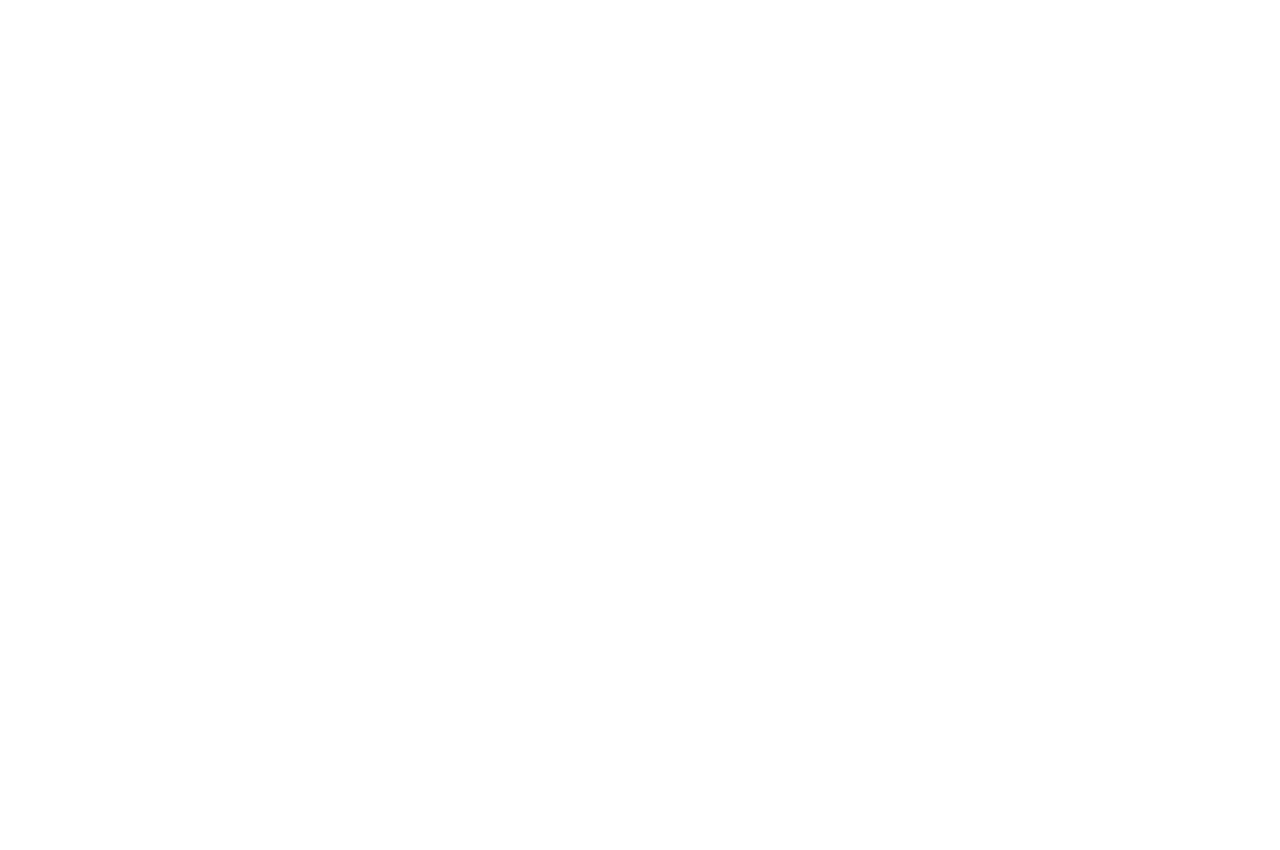
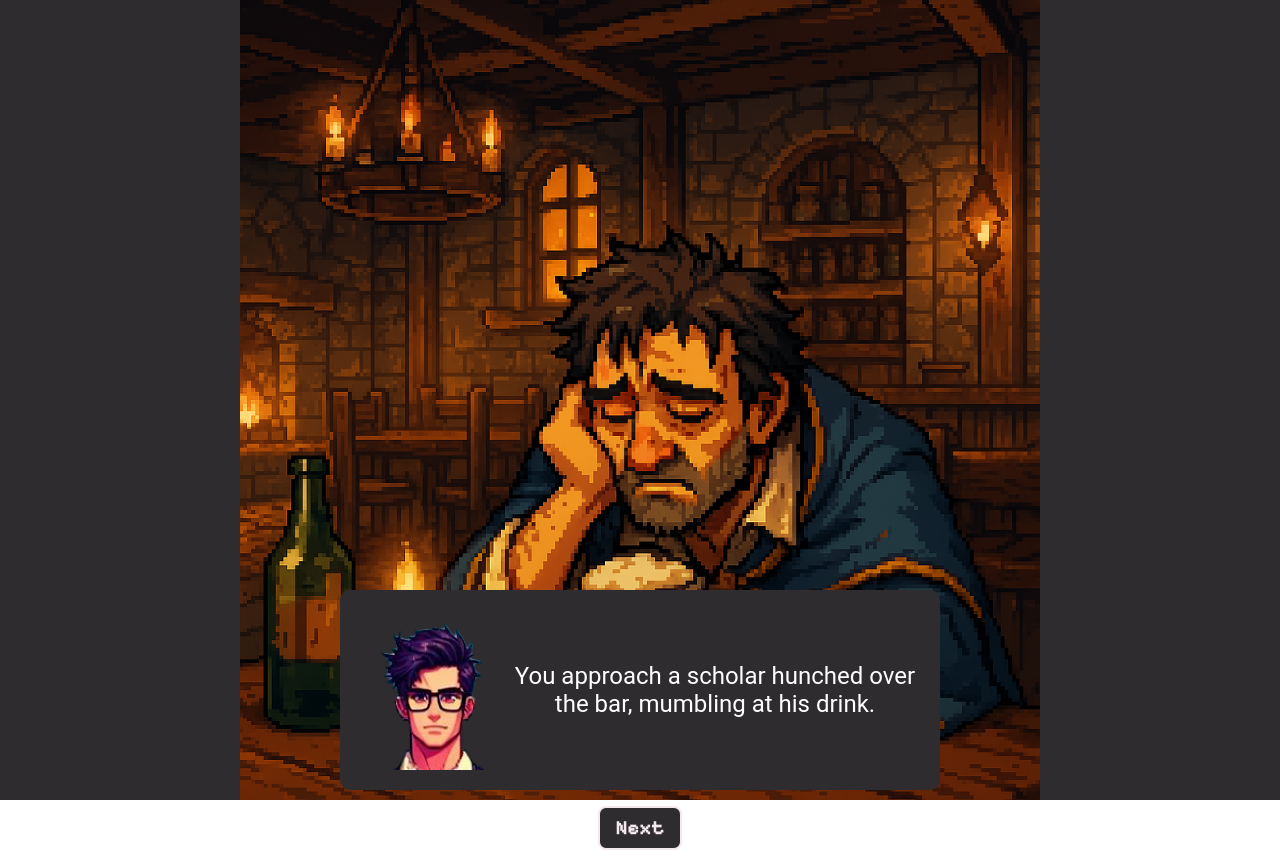
Before and after one commit to Dattele/SwoleHeroReborn, a React (Create React App) app: page /bronzebell/ironhide/drunk-scholar in a window 1280 px wide. Before the commit this address had no page. Before the commit the page ends 800 px from the top, so only its background shows below. Built offline with nearby package versions, Linux system fonts and the light colour scheme.

Commit message:
Finished IronHide Inn and Tavern after setting up the Tough Guy and Drunk Scholar scenes

```diff
--- a/src/App.jsx
+++ b/src/App.jsx
@@ -17,6 +17,8 @@ import IronHide from './Components/FantasyWorldScreen/Components/Bronzebell/Iron
 import Bartender from './Components/FantasyWorldScreen/Components/Bronzebell/IronHide/Components/Bartender';
 import TrainingGrounds from './Components/FantasyWorldScreen/Components/Bronzebell/TrainingGrounds';
 import RizzAndBits from './Components/FantasyWorldScreen/Components/Bronzebell/RizzAndBits/RizzAndBits';
+import DrunkScholar from './Components/FantasyWorldScreen/Components/Bronzebell/IronHide/Components/DrunkScholar';
+import ToughGuy from './Components/FantasyWorldScreen/Components/Bronzebell/IronHide/Components/ToughGuy';
 
 export default function App() {
   return (
@@ -37,6 +39,8 @@ export default function App() {
           <Route path='/bronzebell/rizz-and-bits' element={<RizzAndBits />} />
           <Route path='/bronzebell/ironhide' element={<IronHide />} />
           <Route path='/bronzebell/ironhide/lisa' element={<Bartender />} />
+          <Route path='/bronzebell/ironhide/drunk-scholar' element={<DrunkScholar />} />
+          <Route path='/bronzebell/ironhide/local-tough-guy' element={<ToughGuy />} />
           <Route path='/bronzebell/training' element={<TrainingGrounds />} />
         </Routes>
       </Router>
--- /dev/null
+++ b/src/Components/FantasyWorldScreen/Components/Bronzebell/IronHide/Components/Components.scss
@@ -0,0 +1,6 @@
+.Drunk-Scholar-Screen,
+.Tough-Guy-Screen {
+  .Text-Box {
+    margin-top: 40rem;
+  }
+}
--- a/src/Components/FantasyWorldScreen/Components/Bronzebell/IronHide/Components/DrunkScholar.jsx
+++ b/src/Components/FantasyWorldScreen/Components/Bronzebell/IronHide/Components/DrunkScholar.jsx
@@ -1,8 +1,60 @@
 import React, { useState } from "react";
 import { useNavigate } from 'react-router-dom';
 
+import TextBox from '../../../../../TextBox';
+import Choices from "../../../../../Choices";
+import drunkscholar from '../../../../../../assets/images/drunkscholar.png';
+
+import './Components.scss';
 import '../../../../../../scss/All.scss';
 
 export default function DrunkScholar() {
+  const [eventIndex, setEventIndex] = useState(0);
+  const navigate = useNavigate();
 
+  const drunkScholarDialogue = [
+    "You approach a scholar hunched over the bar, mumbling at his drink.",
+    "'He doesn't just conquer... he consumes. Cities vanish. No names, no rubble. It's like history itself fears him.'",
+    "He swirls his drink, staring off into the distance - 'Wes leads his armies now. Bright kid. Smarter than me. Now he whispers in the dark like it's a language.'",
+    "Danny just looks at him - 'Right... so, the Demon King is, what? Hungry for attention?'",
+    "'The scholar slams his glass down 'NO! He's hungry for blood. Have you ever seen a whole town just vanish? With no survivors?'",
+    "Danny: 'I mean, I forgot leg day once and that still haunts me, so I get it.'",
+    "'There are no victories, only death, like they never existed.'",
+    "Danny laughs - 'Sounds like my dating history.'",
+    "The scholar starts slamming his head against the table. 'You're all gonna burn! We're already dead! You just don't know it yet!'",
+    "Danny looks around in shock - 'Well that guy needs to take a chill pill. I'm outta here!'",
+  ];
+
+  const choices = [
+    { text: 'Get away from that weirdo', nextScene: '/bronzebell/ironhide' },
+    { text: 'Leave at once', nextScene: '/bronzebell/ironhide' },
+  ];
+
+  const handleNextEvent = () => {
+    if (eventIndex < drunkScholarDialogue.length - 1) {
+      setEventIndex(eventIndex + 1);
+    }
+  };
+
+  return (
+    <div
+      className='Screen Full-Screen Drunk-Scholar-Screen'
+      style={{
+        backgroundImage: `url(${drunkscholar})`,
+        backgroundSize: 'contain',
+        backgroundRepeat: 'no-repeat',
+        backgroundPosition: 'center',
+      }}
+    >
+      <TextBox text={drunkScholarDialogue[eventIndex]} />
+
+      {eventIndex === drunkScholarDialogue.length - 1 ? (
+        <Choices options={choices} onChoiceSelected={navigate} />
+      ) : (
+        <button className='Next-Btn' onClick={handleNextEvent}>
+          Next
+        </button>
+      )}
+    </div>
+  );
 }
--- a/src/Components/FantasyWorldScreen/Components/Bronzebell/IronHide/Components/ToughGuy.jsx
+++ b/src/Components/FantasyWorldScreen/Components/Bronzebell/IronHide/Components/ToughGuy.jsx
@@ -0,0 +1,61 @@
+import React, { useState } from "react";
+import { useNavigate } from 'react-router-dom';
+
+import TextBox from '../../../../../TextBox';
+import Choices from "../../../../../Choices";
+import ToughGuyScene from '../../../../../../assets/images/ToughGuyScene.png';
+
+import './Components.scss';
+import '../../../../../../scss/All.scss';
+
+export default function ToughGuy() {
+  const [eventIndex, setEventIndex] = useState(0);
+  const navigate = useNavigate();
+
+  const toughGuyDialogue = [
+    "You spot a bulky man at the end of the bar, cracking his knuckles and glaring at a mug like it owes him money.",
+    "'You look like trouble,' he growls. 'Wanna lose in an arm wrestle to someone with calluses older than you?'",
+    "Danny just laughs - 'Buddy, my biceps have biceps. Let's go.'",
+    "You lock arms. 'Three... two... one—GO!' There's tension. Sweat. A dramatic grunt off.",
+    "A loud THWACK echoes as Danny slams the guys hand down through the table",
+    "Tough Guy grimaces in pain as Danny stands up - 'I train arms every day that ends in Y.'",
+    "The man groans and tosses you a small coin pouch. [ You earned 5 gold 💰 ]",
+  ];
+
+  const choices = [
+    { text: "Kiss your biceps before leaving - 'you babies never let me down'", nextScene: '/bronzebell/ironhide' },
+    { text: "Congratulate him for holding his own and head out", nextScene: '/bronzebell/ironhide' },
+  ];
+
+  const handleNextEvent = () => {
+    if (eventIndex < toughGuyDialogue.length - 1) {
+      setEventIndex(eventIndex + 1);
+    }
+    if ((eventIndex + 1) === toughGuyDialogue.length - 1) {
+      console.log('adding 5 gold');
+      // addGold(5);
+    }
+  };
+
+  return (
+    <div
+      className='Screen Full-Screen Tough-Guy-Screen'
+      style={{
+        backgroundImage: `url(${ToughGuyScene})`,
+        backgroundSize: 'contain',
+        backgroundRepeat: 'no-repeat',
+        backgroundPosition: 'center',
+      }}
+    >
+      <TextBox text={toughGuyDialogue[eventIndex]} />
+
+      {eventIndex === toughGuyDialogue.length - 1 ? (
+        <Choices options={choices} onChoiceSelected={navigate} />
+      ) : (
+        <button className='Next-Btn' onClick={handleNextEvent}>
+          Next
+        </button>
+      )}
+    </div>
+  );
+}
```
Also changed, not shown: src/assets/images/ToughGuyScene.png (added), src/assets/images/drunkscholar.png (added).
